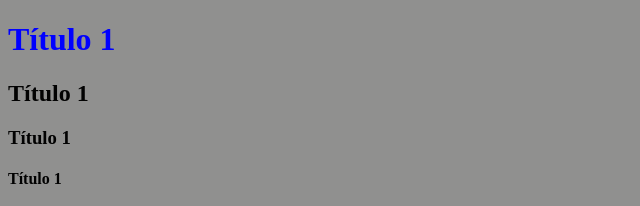
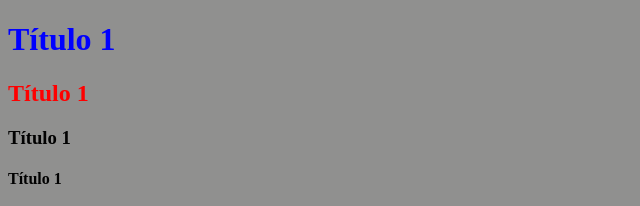
Before and after one commit to angelower/clase_git_20221, a plain HTML site: page index.html in a window 1280 px wide. Shown: the top 206 px of the page, 0-640 px from the left. Drawn offline with Linux system fonts and the light colour scheme.

Commit message:
se agrega readme y se modifica el css

```diff
--- a/style.css
+++ b/style.css
@@ -5,3 +5,6 @@
 h1 {
     color: blue;
 }
+h2 {
+    color: rgb(255, 0, 0);
+}
```
Also changed, not shown: 1 other file.
